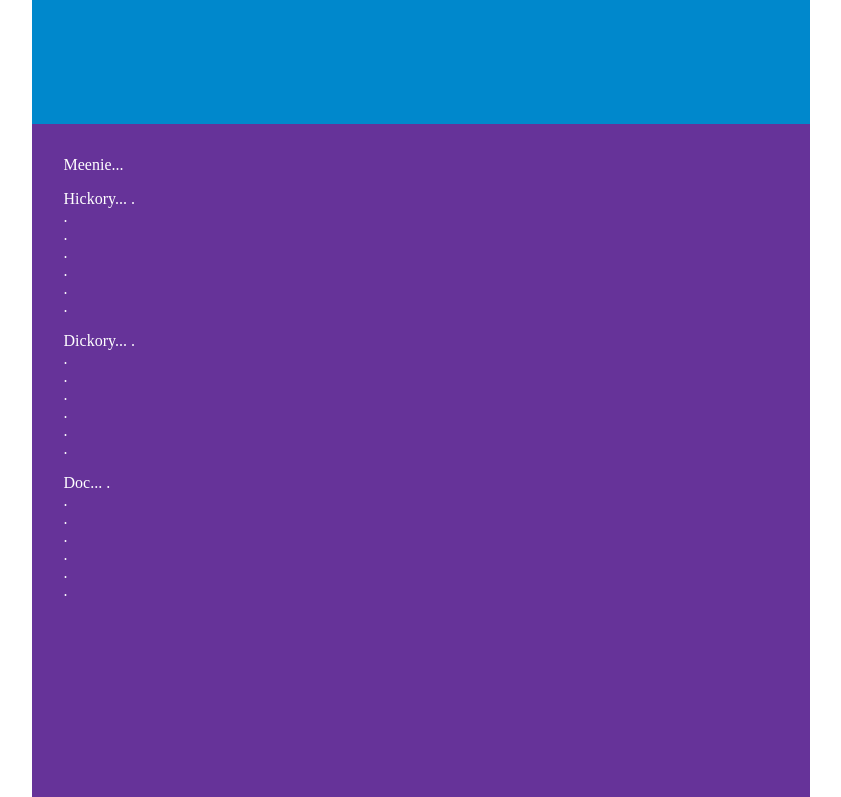
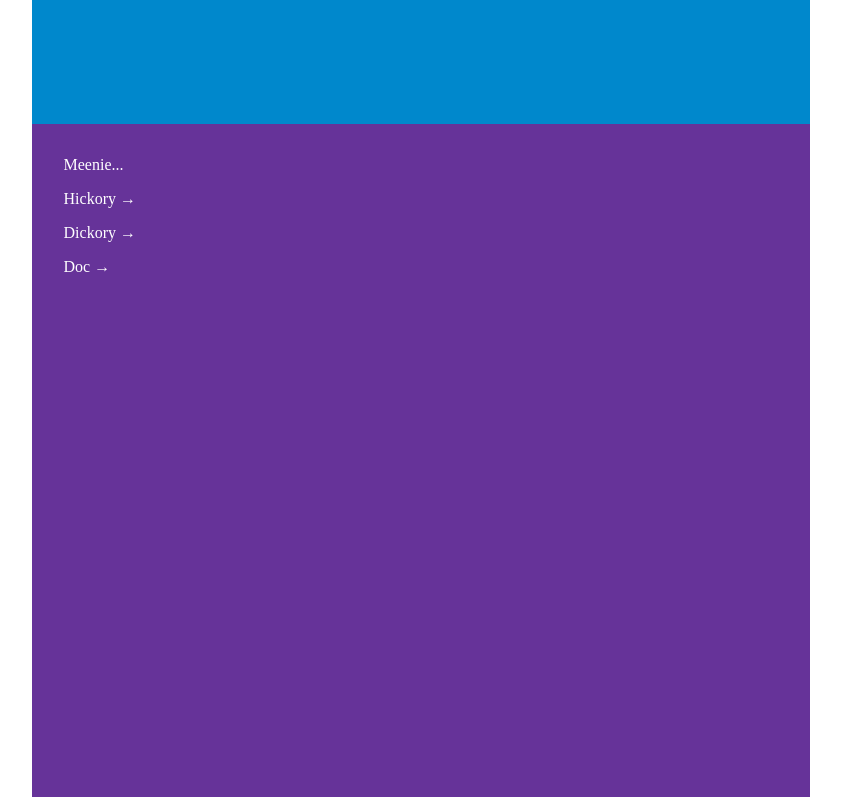
Before and after one commit to cferdinandi/gumshoe, a website: page src/copy/nested-nav.html in a window 1280 px wide. Shown: the part 708-1505 px from the top of the page, without its empty margins (418-1259 px from the left). Drawn offline with Linux system fonts and the light colour scheme; files whose address does not match are found by name.

Commit message:
Updated demos and travis CI

```diff
--- a/src/copy/nested-nav.html
+++ b/src/copy/nested-nav.html
@@ -56,6 +56,11 @@
 				padding: 2em;
 			}
 
+			.subsection {
+				height: 25vh;
+				margin: 0;
+			}
+
 			#eenie {
 				background-color: #0088cc;
 			}
@@ -100,18 +105,9 @@
 
 					<div class="section" id="meenie">
 						Meenie...
-						<p id="hickory">
-							Hickory...
-							.<br>.<br>.<br>.<br>.<br>.<br>.
-						</p>
-						<p id="dickory">
-							Dickory...
-							.<br>.<br>.<br>.<br>.<br>.<br>.
-						</p>
-						<p id="doc">
-							Doc...
-							.<br>.<br>.<br>.<br>.<br>.<br>.
-						</p>
+						<p id="hickory">Hickory &rarr;</p>
+						<p id="dickory">Dickory &rarr;</p>
+						<p id="doc">Doc &rarr;</p>
 					</div>
 
 					<div class="section" id="miney">
```
Also changed, not shown: .travis.yml.
